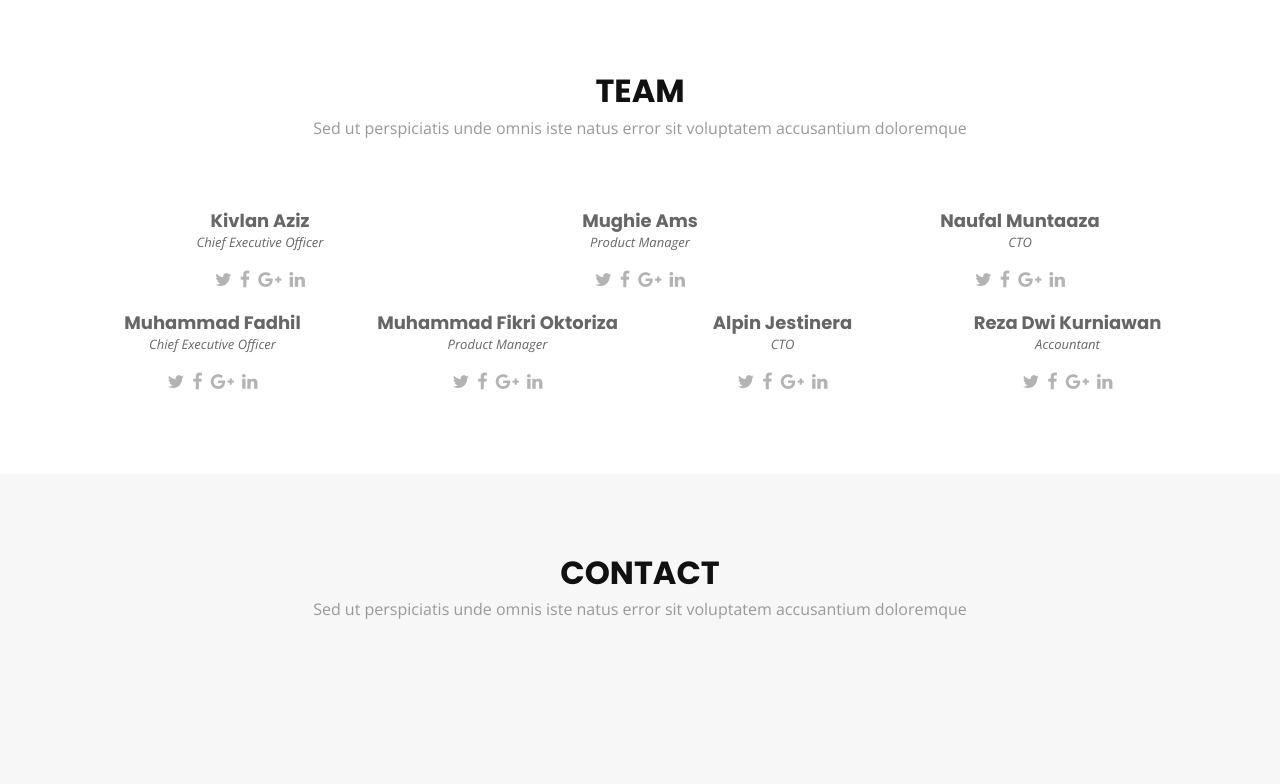
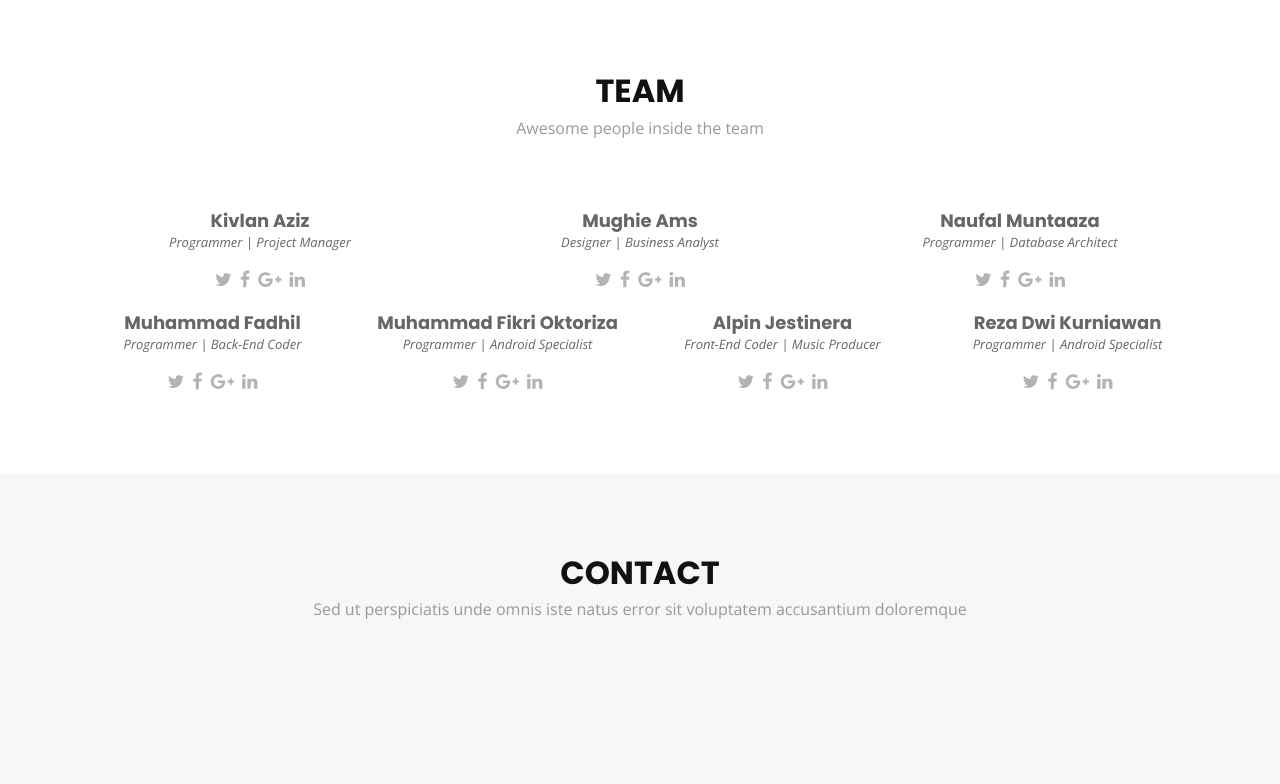
Before and after one commit to vedici/vedici.github.io, a plain HTML site: page index.html in a window 1280 px wide. Shown: the part 3256-4040 px from the top of the page. Drawn offline with nearby package versions, Linux system fonts and the light colour scheme; some packages are replaced by stand-ins of ours.

Commit message:
team roles

```diff
--- a/index.html
+++ b/index.html
@@ -411,7 +411,7 @@
       <div class="container wow fadeInUp">
         <div class="section-header">
           <h3 class="section-title">Team</h3>
-          <p class="section-description">Sed ut perspiciatis unde omnis iste natus error sit voluptatem accusantium doloremque</p>
+          <p class="section-description">Awesome people inside the team</p>
         </div>
 
 		<div class="row">
@@ -419,7 +419,7 @@
             <div class="member">
               <!-- <div class="pic"><img src="img/team-1.jpg" alt=""></div> -->
               <h4>Kivlan Aziz</h4>
-              <span>Chief Executive Officer</span>
+              <span>Programmer | Project Manager</span>
               <div class="social">
                 <a href=""><i class="fa fa-twitter"></i></a>
                 <a href=""><i class="fa fa-facebook"></i></a>
@@ -433,7 +433,7 @@
             <div class="member">
               <!-- <div class="pic"><img src="img/team-2.jpg" alt=""></div> -->
               <h4>Mughie Ams</h4>
-              <span>Product Manager</span>
+              <span>Designer | Business Analyst</span>
               <div class="social">
                 <a href=""><i class="fa fa-twitter"></i></a>
                 <a href=""><i class="fa fa-facebook"></i></a>
@@ -447,7 +447,7 @@
             <div class="member">
               <!-- <div class="pic"><img src="img/team-3.jpg" alt=""></div> -->
               <h4>Naufal Muntaaza</h4>
-              <span>CTO</span>
+              <span>Programmer | Database Architect</span>
               <div class="social">
                 <a href=""><i class="fa fa-twitter"></i></a>
                 <a href=""><i class="fa fa-facebook"></i></a>
@@ -463,7 +463,7 @@
             <div class="member">
               <!-- <div class="pic"><img src="img/team-1.jpg" alt=""></div> -->
               <h4>Muhammad Fadhil</h4>
-              <span>Chief Executive Officer</span>
+              <span>Programmer | Back-End Coder</span>
               <div class="social">
                 <a href=""><i class="fa fa-twitter"></i></a>
                 <a href=""><i class="fa fa-facebook"></i></a>
@@ -477,7 +477,7 @@
             <div class="member">
               <!-- <div class="pic"><img src="img/team-2.jpg" alt=""></div> -->
               <h4>Muhammad Fikri Oktoriza</h4>
-              <span>Product Manager</span>
+              <span>Programmer | Android Specialist</span>
               <div class="social">
                 <a href=""><i class="fa fa-twitter"></i></a>
                 <a href=""><i class="fa fa-facebook"></i></a>
@@ -491,7 +491,7 @@
             <div class="member">
               <!-- <div class="pic"><img src="img/team-3.jpg" alt=""></div> -->
               <h4>Alpin Jestinera</h4>
-              <span>CTO</span>
+              <span>Front-End Coder | Music Producer</span>
               <div class="social">
                 <a href=""><i class="fa fa-twitter"></i></a>
                 <a href=""><i class="fa fa-facebook"></i></a>
@@ -505,7 +505,7 @@
             <div class="member">
               <!-- <div class="pic"><img src="img/team-4.jpg" alt=""></div> -->
               <h4>Reza Dwi Kurniawan</h4>
-              <span>Accountant</span>
+              <span>Programmer | Android Specialist</span>
               <div class="social">
                 <a href=""><i class="fa fa-twitter"></i></a>
                 <a href=""><i class="fa fa-facebook"></i></a>
```
